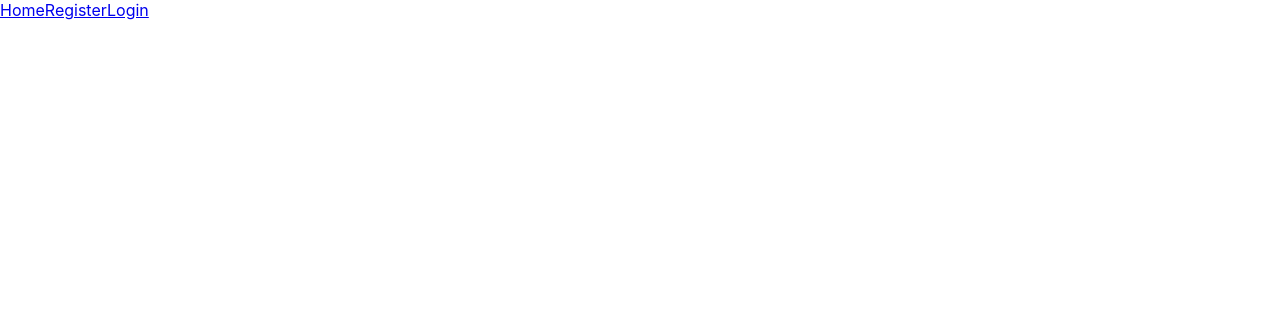
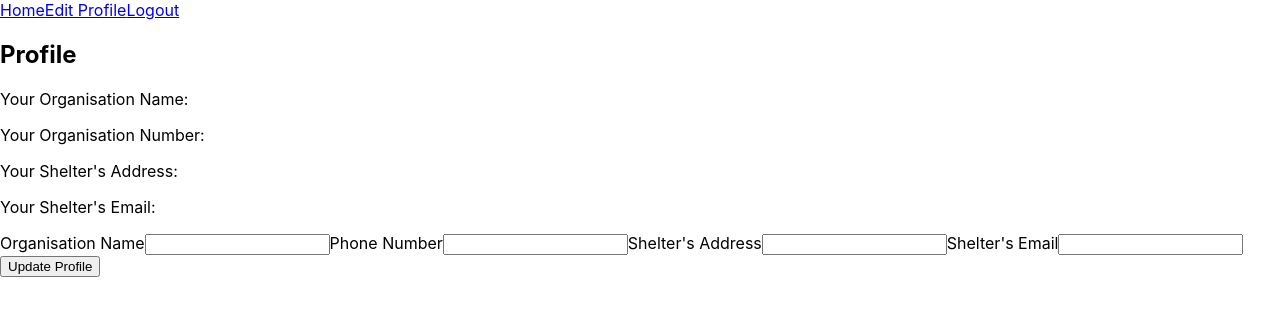
Before and after one commit to evelyn516/Adoption, a React (Create React App) app in the folder client/: page /profile in a window 1280 px wide. Before the commit this address had no page. Shown: the top 316 px of the page. Built offline with nearby package versions, Linux system fonts and the light colour scheme; no server answers; sample sign-in values are in the browser's storage.

Commit message:
Fixed navbar bug

```diff
--- a/client/src/App.js
+++ b/client/src/App.js
@@ -3,18 +3,18 @@ import { Routes, Route } from "react-router-dom";
 import Home from "./pages/Home";
 import Login from "./pages/Login";
 import Register from "./pages/Register";
-import Header from "./layout/Header";
-import Testauth from "./pages/Testauth";
+import HomeAuth from "./pages/HomeAuth";
+import Profile from './pages/Profile';
 
 function App() {
   return (
     <>
-      <Header />
       <Routes>
         <Route path="/" exact element={<Home />} />
         <Route path="/login" element={<Login />} />
         <Route path="/register" element={<Register />} />
-        <Route path="/auth" element={<Testauth />} />
+        <Route path="/homeauth" element={<HomeAuth />} />
+        <Route path="/profile" element={<Profile />} />
       </Routes>
     </>
   );
--- a/client/src/layout/Header/index.js
+++ b/client/src/layout/Header/index.js
@@ -1,4 +1,4 @@
-import React from 'react'
+import React, { useState } from 'react'
 import { NavLink } from 'react-router-dom'
 import { useDispatch, useSelector } from "react-redux";
 
@@ -12,12 +12,12 @@ function Header() {
     })
   }
 
+  let menu;
+  const username = localStorage.getItem('username')
 
 
-  let menu;
-  const username = useSelector(state => state.username)
+  if (username === null){
 
-  if (username === ''){
     menu = (
       <>
       <NavLink to='/'>Home</NavLink>
@@ -26,10 +26,13 @@ function Header() {
       </>
     )
   } else{
+
+
     menu = (
       <>
-      <NavLink to='/auth'>Home</NavLink>
-      <NavLink to='/login' onClick = {handleClick}>logout</NavLink>
+      <NavLink to='/homeauth'>Home</NavLink>
+      <NavLink to='/profile'>Edit Profile</NavLink>
+      <NavLink to='/login' onClick = {handleClick}>Logout</NavLink>
       </>
     )
   }
--- a/client/src/pages/Home/index.js
+++ b/client/src/pages/Home/index.js
@@ -1,9 +1,13 @@
 import React from 'react'
+import Header from '../../layout/Header';
 
 function Home() {
 
   return (
+    <>
+      <Header/>
       <div>Welcome to our website</div>
+      </>
   );
 }
 
--- a/client/src/pages/Testauth/index.js
+++ b/client/src/pages/HomeAuth/index.js
@@ -1,5 +1,6 @@
 import React, {useEffect} from 'react'
 import {useNavigate} from 'react-router-dom'
+import Header from '../../layout/Header';
 
 function Testauth() {
     const navigate = useNavigate()
@@ -29,7 +30,11 @@ function Testauth() {
       }, [])
 
   return (
+    <>
+    <Header/>
+
     <div>Testauth</div>
+    </>
   )
 }
 
--- a/client/src/pages/Login/index.js
+++ b/client/src/pages/Login/index.js
@@ -1,6 +1,7 @@
 import React, {useState} from 'react'
 import {useNavigate} from 'react-router-dom'
 import { useDispatch } from "react-redux";
+import Header from '../../layout/Header';
 
 function Login() {
   const dispatch = useDispatch()
@@ -26,6 +27,7 @@ function Login() {
         headers: {'Content-Type': 'application/json'}
       })
       const content = await responseAuth.json()
+      localStorage.setItem('username', content.username)
       dispatch({
         type: "SET_USERNAME",
         value: content.username
@@ -34,10 +36,13 @@ function Login() {
   }
 
   if (redirect){
-      return navigate('/auth')
+      return navigate('/homeauth')
   }
 
   return (
+    <>
+    <Header/>
+
     <form onSubmit={handleSubmit}>
         <label htmlFor='username'>Enter Username: </label>
         <input type='text' id="username" onChange={(e)=>setUsername(e.target.value)}></input>
@@ -45,6 +50,7 @@ function Login() {
         <input type='password' id='password' onChange={(e)=>setPassword(e.target.value)}></input>
         <input type='submit' value='Login!'></input>
     </form>
+    </>
   )
 }
 
--- /dev/null
+++ b/client/src/pages/Profile/index.js
@@ -0,0 +1,77 @@
+import React, {useState, useEffect} from 'react'
+import {useNavigate} from 'react-router-dom'
+import Header from '../../layout/Header';
+
+function Profile() {
+    const navigate = useNavigate()
+    const [name, setName] = useState('')
+    const [number, setNumber] = useState('')
+    const [address, setAddress] = useState('')
+    const [email, setEmail] = useState('')
+
+    useEffect(()=>{
+        (
+          async () =>{
+            if (!localStorage.getItem('jwt')){
+              localStorage.clear()
+                navigate('/login')
+            } else{
+              const token = localStorage.getItem('jwt')
+              const options = {
+                method : 'POST',
+                body: JSON.stringify({token:token}),
+                headers: {'Content-Type': 'application/json'}
+              }
+              const response = await fetch('http://127.0.0.1:8000/api/auth/', options)
+              if(response.status === 500){
+                  localStorage.clear()
+                  navigate('/login')
+              }
+            }
+          }
+        )
+        ()
+      }, [])
+
+    const handleSubmit = async (e) => {
+        e.preventDefault()
+        const options = {
+            method : 'POST',
+            body: JSON.stringify({name: name, number: number, address: address, email:email}),
+            headers: {'Content-Type': 'application/json'}
+        }
+        const response = await fetch('https://hookb.in/pzVwXbq7xNFKW6N28ojr', options)
+    }
+
+
+  return (
+      <>
+        <Header/>
+
+      <div>
+        <h2>Profile</h2>
+        <p>Your Organisation Name: {}</p>
+        <p>Your Organisation Number: {}</p>
+        <p>Your Shelter's Address: {}</p>
+        <p>Your Shelter's Email: {}</p>
+        </div>
+        <form onSubmit={handleSubmit}>
+            <label htmlFor='name'>Organisation Name</label>
+            <input type='text' id='name' onChange={e=>setName(e.target.value)}></input>
+
+            <label htmlFor='phonenum'>Phone Number</label>
+            <input type='tel' id='phonenum' pattern='^\s*\(?(020[7,8]{1}\)?[ ]?[1-9]{1}[0-9{2}[ ]?[0-9]{4})|(0[1-8]{1}[0-9]{3}\)?[ ]?[1-9]{1}[0-9]{2}[ ]?[0-9]{3})\s*$' onChange={e=>setNumber(e.target.value)}></input>
+
+            <label htmlFor='address'>Shelter's Address</label>
+            <input type='textarea' id='address' onChange={e=>setAddress(e.target.value)}></input>
+
+            <label htmlFor='email'>Shelter's Email</label>
+            <input type='email' id='email' onChange={e=>setEmail(e.target.value)}></input>
+
+            <input type='submit' value='Update Profile'></input>
+        </form>
+    </>
+  )
+}
+
+export default Profile
--- a/client/src/pages/Register/index.js
+++ b/client/src/pages/Register/index.js
@@ -1,5 +1,6 @@
 import React, {useState} from 'react'
 import {useNavigate} from 'react-router-dom'
+import Header from '../../layout/Header';
 
 function Register() {
     const navigate = useNavigate()
@@ -25,6 +26,8 @@ function Register() {
 
   return (
     <>
+    <Header/>
+
     <form onSubmit={handleSubmit}>
         <label htmlFor='username'>Enter Username: </label>
         <input type='text' id="username" onChange={(e)=>setUsername(e.target.value)}></input>
```
